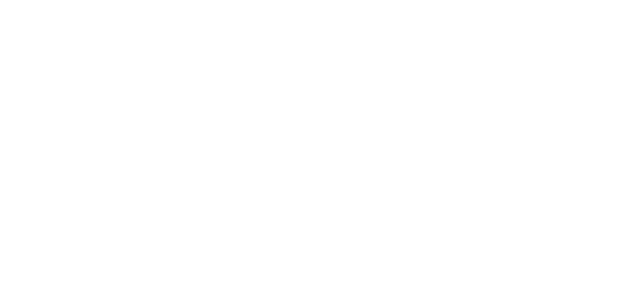
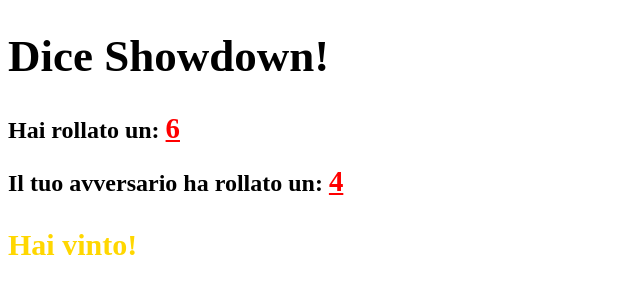
Before and after one commit to PietroCampodonico/js-mail-dadi, a plain HTML site: page Dadi/index.html in a window 1280 px wide. Shown: the whole page, without its empty margins (0-640 px from the left). Drawn offline with Linux system fonts and the light colour scheme.

Commit message:
Terminato esercizio

```diff
--- a/Dadi/index.html
+++ b/Dadi/index.html
@@ -4,10 +4,21 @@
     <meta charset="UTF-8">
     <meta http-equiv="X-UA-Compatible" content="IE=edge">
     <meta name="viewport" content="width=device-width, initial-scale=1.0">
+    <link rel="stylesheet" href="style.css">
     <title>Dadi</title>
 </head>
 <body>
+    <h1>Dice Showdown!</h1>
 
+    <h2>Hai rollato un:
+        <span id="tuo-numero"></span>
+    </h2>
+
+    <h2>Il tuo avversario ha rollato un:
+        <span id="numero-ai"></span>
+    </h2>
+
+    <p id="risultato"></p>
     <script src="myscripts.js"></script>
 </body>
 </html>
--- a/Dadi/myscripts.js
+++ b/Dadi/myscripts.js
@@ -0,0 +1,20 @@
+var dadoUtente = Math.ceil(Math.random() * 6);
+console.log("Hai rollato un:" + "'" + dadoUtente + "'");
+document.getElementById("tuo-numero").innerHTML = dadoUtente;
+
+
+var dadoAi = Math.ceil(Math.random() * 6);
+console.log("Il tuo avversario ha rollato un:" + "'" + dadoAi + "'");
+document.getElementById("numero-ai").innerHTML = dadoAi;
+
+if (dadoUtente > dadoAi) {
+    console.log("Hai vinto!");
+    document.getElementById("risultato").innerHTML = "Hai vinto!";
+} else if (dadoUtente < dadoAi) {
+    console.log("Hai perso :(");
+    document.getElementById("risultato").innerHTML = "Hai perso :(";
+
+} else if (dadoUtente === dadoAi) {
+    console.log("Pareggio!");
+    document.getElementById("risultato").innerHTML = "Pareggio";
+}
--- /dev/null
+++ b/Dadi/style.css
@@ -0,0 +1,17 @@
+span,
+p {
+    color: red;
+    text-decoration: underline;
+    font-size: larger;
+}
+
+h1 {
+    font-size: 45px;
+}
+
+p {
+    font-weight: bold;
+    color: gold;
+    text-decoration: unset;
+    font-size: 30px;
+}
```
